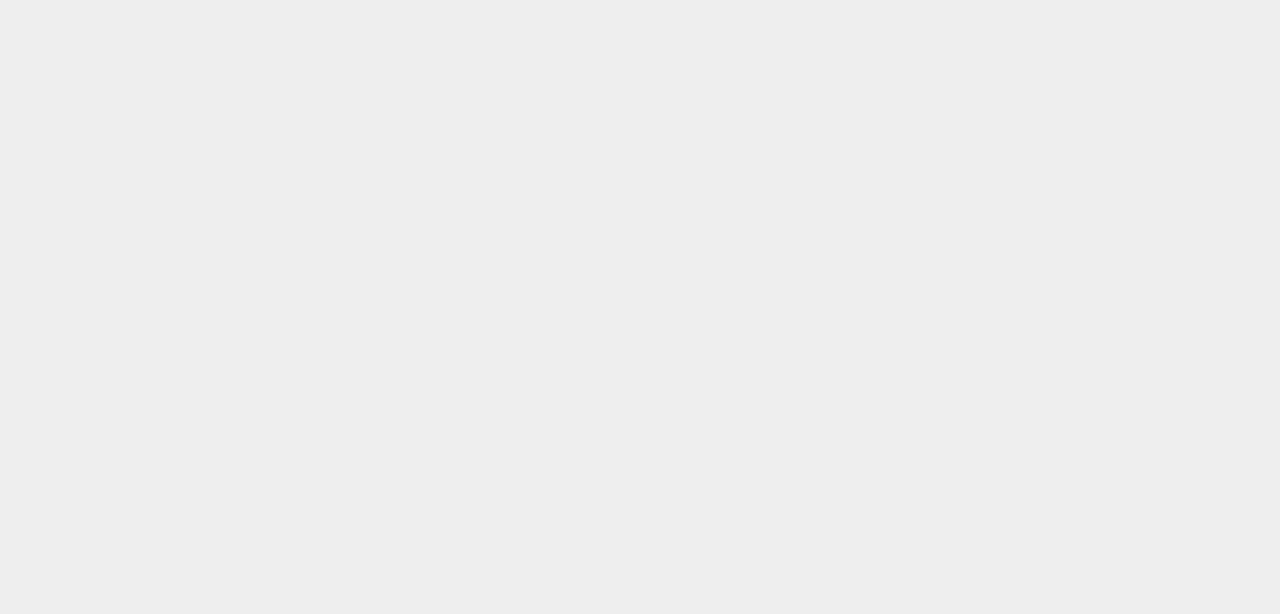
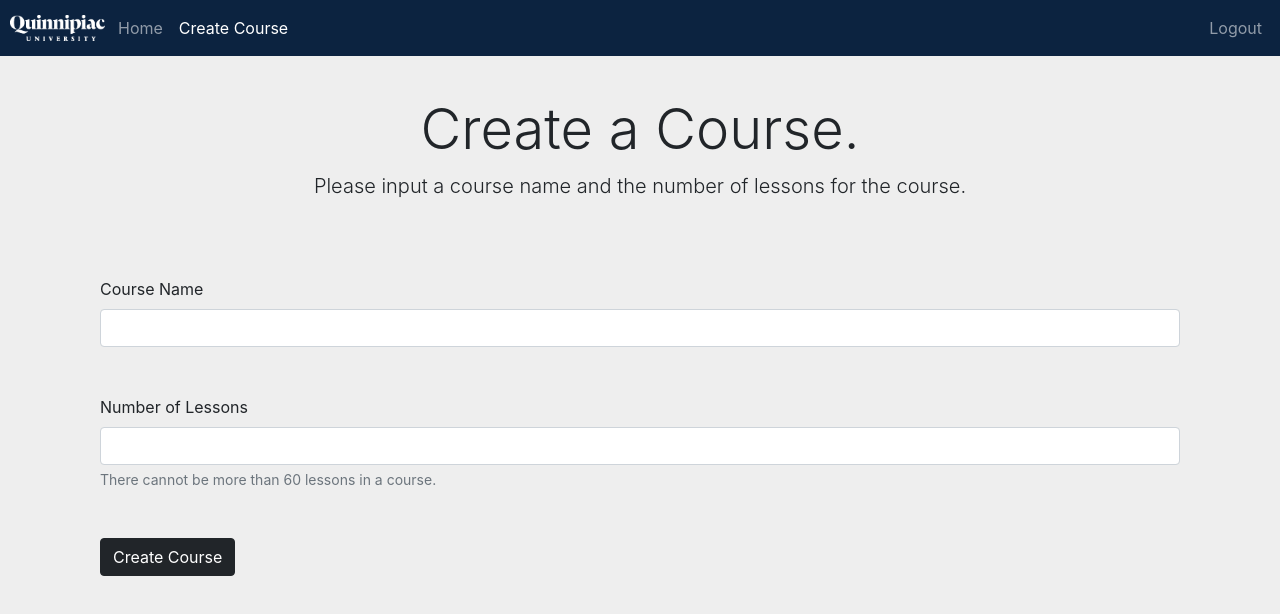
Before and after one commit to tom-1313/ser320-term-project, a React (Create React App) app in the folder minutes-tracker/: page /createCourse in a window 1280 px wide. Before the commit this address had no page. Shown: the top 614 px of the page. Built offline with nearby package versions, Linux system fonts and the light colour scheme.

Commit message:
Create Course

```diff
--- a/minutes-tracker/src/App.css
+++ b/minutes-tracker/src/App.css
@@ -56,3 +56,70 @@ div.confirm-modal {
 div.confirm-modal button {
   margin: 5px;
 }
+
+/* Login Screen */
+
+#loginScreen {
+  margin: 40px;
+  display: block;
+  justify-content: center;
+}
+
+#j-tron {
+  display: flex;
+  justify-content: center;
+}
+
+#loginForm {
+  margin: 10px;
+  padding: 50px;
+  display: block;
+}
+
+#password {
+  padding-top: 40px;
+}
+
+/* Create Account Screen */
+
+#createAccountScreen {
+  margin: 40px;
+  display: block;
+  justify-content: center;
+}
+
+#j-tron {
+  display: flex;
+  justify-content: center;
+}
+
+#createAccountForm {
+  margin: 10px;
+  padding: 50px;
+  display: block;
+
+}
+
+/* Create Course Screen */
+
+#createCourseScreen {
+  margin: 40px;
+  display: block;
+  justify-content: center;
+}
+
+#j-tron {
+  display: flex;
+  justify-content: center;
+}
+
+#createCourseForm {
+  margin: 10px;
+  padding: 50px;
+  display: block;
+}
+
+#numLessons {
+  padding-top: 40px;
+  padding-bottom: 40px;
+}
--- a/minutes-tracker/src/App.js
+++ b/minutes-tracker/src/App.js
@@ -1,18 +1,32 @@
 import "./App.css";
 import { BrowserRouter as Router, Routes, Route, Switch } from "react-router-dom";
 import PreviewData from "./PreviewData";
-import Login from "./Login";
+import Login from "./components/Login";
 import Dashboard from "./Dashboard";
-import CreateAccount from "./CreateAccount";
+import CreateAccount from "./components/CreateAccount";
+import CreateCourse from "./components/CreateCourse";
 
 //TODO: change home route to propper component
 function App() {
+  const state = {
+    account: {
+      email: "",
+      password: "",
+      isFaculty: false
+    },
+
+    course: {
+      courseName: "",
+      numLessons: ""
+    }
+  }
   return (
     <Router>
       <Routes>
         <Route exact path="/" element={<h1>Home</h1>} />
         <Route exact path="/login" element={<Login />} />
-        <Route exact path="/createAccount" element={<CreateAccount />} />
+        <Route exact path="/createAccount" element={<CreateAccount account={state.account}/>} />
+        <Route exact path="/createCourse" element={<CreateCourse course={state.course} account={state.account}/>} />
         <Route exact path="/dashboard" element={<Dashboard />} />
         <Route exact path="/preview" element={<PreviewData />} />
         <Route exact path="/createEvent" element={<h1>Create an event screen</h1>} />
--- a/minutes-tracker/src/Dashboard.js
+++ b/minutes-tracker/src/Dashboard.js
@@ -26,7 +26,7 @@ function Dashboard() {
     //TODO: Get the user isFaculty from the token
     if (isFaculty) {
       //if the user is a faculty get the courses created by the facutly
-      getCreatedCourses("622ebfe60472d3469846b2b6").then((res) => {
+      getCreatedCourses("627954188ec7bb5bcee0800c").then((res) => {
         const data = res.data;
         setCourses(data);
       });
--- a/minutes-tracker/src/CreateAccount.js
+++ b/minutes-tracker/src/components/CreateAccount.js
@@ -1,5 +1,7 @@
 import React from 'react'
+import { NavLink } from "react-router-dom";
 
+//need all courses and allow multiple selections from drop down (enroll in multiple courses)
 function CreateAccount() {
   return (
     <div id="createAccountScreen">
@@ -9,7 +11,7 @@ function CreateAccount() {
           <p className="lead">Please input and confirm an email and password to create an account.</p>
         </div>
       </div>
-        <form id="loginForm">
+        <form id="createAccountForm">
           <div className="mb-5">
             <label htmlFor="inputEmail" className="form-label">Email address</label>
             <input type="email" className="form-control" id="inputEmail" aria-describedby="emailHelp"/>
@@ -30,9 +32,13 @@ function CreateAccount() {
             <div id="confirmPasswordHelp" className="form-text">A matching password is required.</div>
           </div>
           <div className="mb-5">
-            <label href="" class="link-primary">Already have an existing account? Login here!</label>
+            <label href="" className="link-primary">
+              <NavLink className="nav-link" to="/login">
+                Already have an existing account? Login here!
+              </NavLink>
+            </label>
           </div>
-          <button type="submit" className="btn btn-dark">Create and Login</button>
+          <button type="submit" className="btn btn-dark">Create Account</button>
       </form>
     </div>
   )
--- /dev/null
+++ b/minutes-tracker/src/components/CreateCourse.js
@@ -0,0 +1,70 @@
+import React, { useState } from "react";
+import { useLocation , useNavigate} from "react-router-dom";
+import { createCourse } from "../services/userService";
+import Navbar from "./Navbar";
+
+
+function CreateCourse() {
+    const history = useNavigate();
+    //const { state: course } = useLocation();
+    const [course, setCourse] = useState({
+            name: "",
+            totalLesson: "",
+            faculty: "",
+            entry: []
+    });
+    //const [course, setCourse] = useState(props.course);
+    //const [account, setAccount] = useState(props.account);
+
+    // function handleChange(e) {
+    //     console.log(e.currentTarget.value);
+    //     const { name, value } = e.target;
+    //     setCourse((prev) => {
+    //         return {
+    //           ...prev,
+    //           [name]: value,
+    //         };
+    //     })
+    // };
+
+    function handleSubmit(e) {
+        e.preventDefault();
+
+        createCourse(course)
+        .then((res) => {
+            //update the state
+            console.log(JSON.stringify(res));
+            history("/dashboard");
+        })
+        .catch((err) => console.log(err));
+    };
+
+    return (
+        <div>
+            <Navbar isFaculty={true} />
+            <div className="" id="createCourseScreen">
+            <div id="j-tron" className="jumbotron jumbotron-fluid">
+                <div className="container text-center">
+                <h1 className="display-4">Create a Course.</h1>
+                <p className="lead">Please input a course name and the number of lessons for the course.</p>
+                </div>
+            </div>
+                <form id="createCourseForm" onSubmit={handleSubmit}>
+                <div className="mb-2">
+                    <label htmlFor="inputCourseName" className="form-label">Course Name</label>
+                    <input type="text" className="form-control" id="inputName" name="courseName" />
+                </div>
+                <div id="numLessons" className="mb-2">
+                    <label htmlFor="inputLessons" className="form-label">Number of Lessons</label>
+                    <input type="number" className="form-control" id="inputLessons" name="numLessons"
+                    aria-describedby="lessonsHelp"/>
+                    <div id="lessonsHelp" className="form-text">There cannot be more than 60 lessons in a course.</div>
+                </div>
+                <button type="submit" className="btn btn-dark">Create Course</button>
+            </form>
+            </div>
+        </div>
+    )
+}
+
+export default CreateCourse
--- a/minutes-tracker/src/Login.js
+++ b/minutes-tracker/src/components/Login.js
@@ -1,4 +1,5 @@
 import React from 'react'
+import { NavLink } from "react-router-dom";
 
 function Login() {
   return (
@@ -15,12 +16,16 @@ function Login() {
             <input type="email" className="form-control" id="inputEmail" aria-describedby="emailHelp"/>
             <div id="emailHelp" className="form-text">A Quinnipiac Email is required.</div>
           </div>
-          <div className="mb-3">
+          <div id="password" className="mb-3">
             <label htmlFor="inputPassword" className="form-label">Password</label>
             <input type="password" className="form-control" id="inputPassword"/>
           </div>
           <div className="mb-3">
-            <label href="" class="link-primary">Not an existing user? Create an account!</label>
+            <label href="" className="link-primary">
+              <NavLink className="nav-link" to="/createAccount">
+                Not an existing user? Create an account!
+              </NavLink>
+            </label>
           </div>
           <button type="submit" className="btn btn-dark">Login</button>
       </form>
--- a/minutes-tracker/src/components/Navbar.js
+++ b/minutes-tracker/src/components/Navbar.js
@@ -1,8 +1,9 @@
-import React from "react";
+import React, { useState } from "react";
 import { NavLink } from "react-router-dom";
 import qu from '../resources/qu-logo-white.png';
 
 function Navbar(props) {
+
   return (
     <div>
       <nav className="navbar navbar-expand-lg navbar-dark nav-color">
@@ -24,7 +25,7 @@ function Navbar(props) {
             </li>
             {props.isFaculty && (
               <li className="nav-item">
-                <NavLink className="nav-link" to="/createEvent">
+                <NavLink className="nav-link" to="/createCourse">
                   Create Course
                 </NavLink>
               </li>
```
